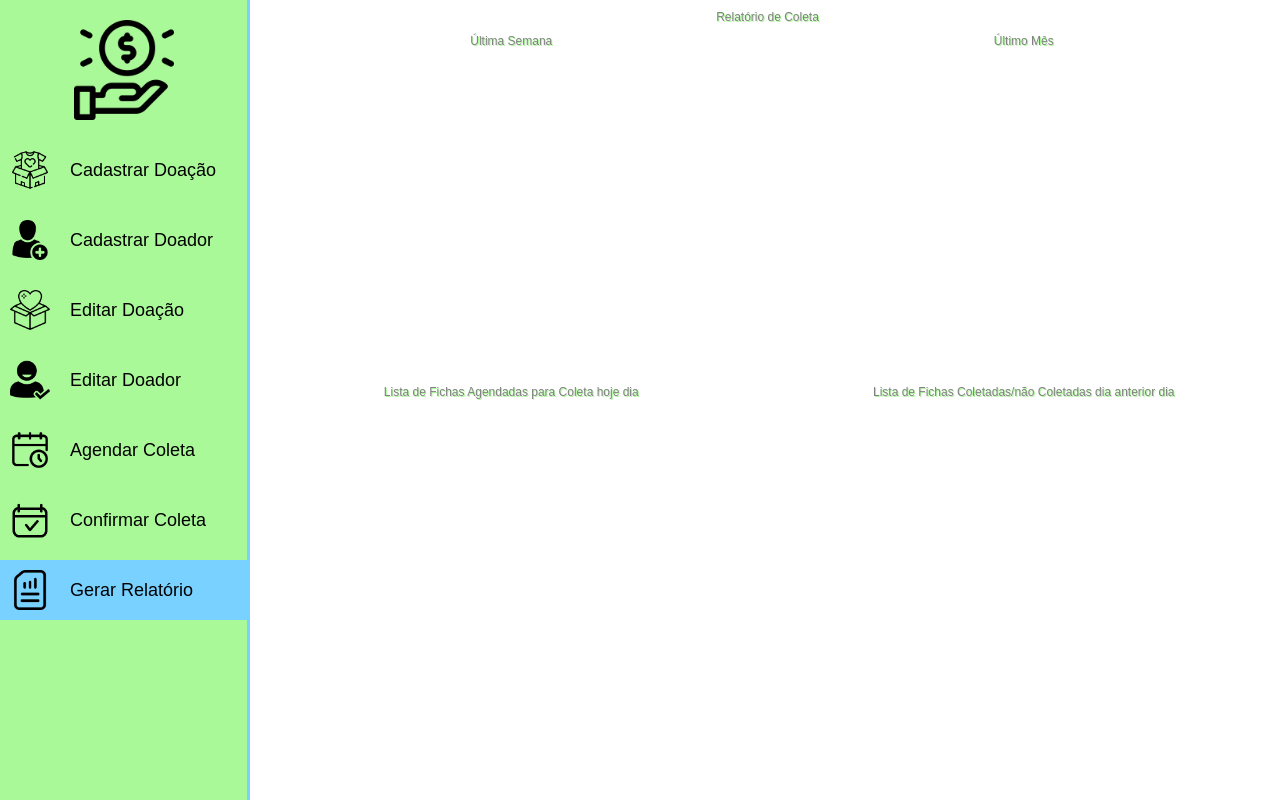
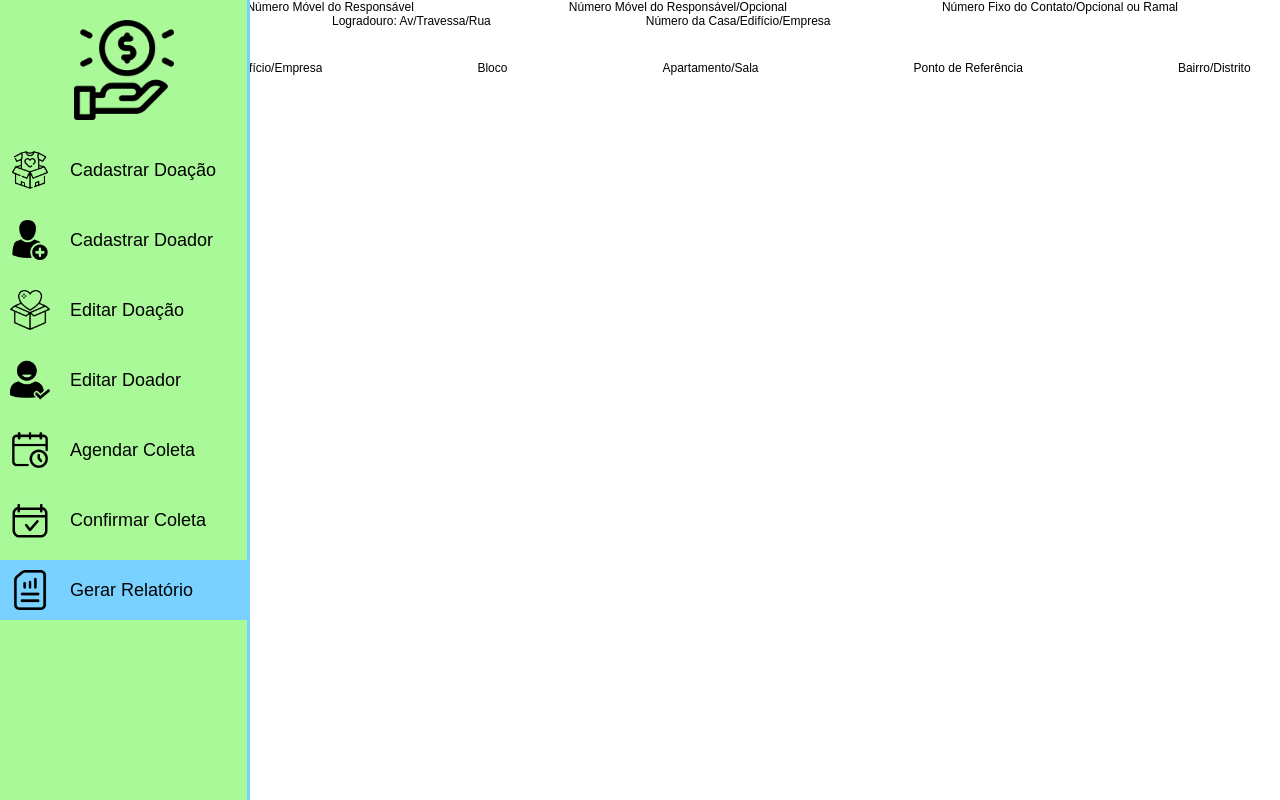
Before and after one commit to HumbertoFox/projeto-0-react, a React (Vite) app: page / in a window 1280 px wide. Built offline with nearby package versions, Linux system fonts and the light colour scheme.

Commit message:
upgrade page cadastro doador e componente form

```diff
--- a/package.json
+++ b/package.json
@@ -13,6 +13,7 @@
     "@hookform/resolvers": "^3.3.4",
     "react": "^18.2.0",
     "react-dom": "^18.2.0",
+    "react-hook-form": "^7.51.4",
     "styled-components": "^6.1.11"
   },
   "devDependencies": {
--- /dev/null
+++ b/src/components/forms/form_cad_doador.jsx
@@ -0,0 +1,59 @@
+import { useForm } from "react-hook-form";
+
+export const FormCadDoador = () => {
+
+    const {
+        register,
+        handleSubmit,
+        formState: { errors }
+    } = useForm();
+
+    return (
+        <form method="POST" action="">
+            <label for="nome">Nome do Doador</label>
+            <input type="text" name="nome" id="nome" />
+            <label for="contato1">Número Móvel do Responsável</label>
+            <input type="tel" name="contato1" id="contato1" />
+            <label for="contato2">Número Móvel do Responsável/Opcional</label>
+            <input type="tel" name="contato2" id="contato2" />
+            <label for="contato3">Número Fixo do Contato/Opcional ou Ramal</label>
+            <input type="tel" name="contato3" id="contato3" />
+            <label for="cep">Cep</label>
+            <input type="number" name="cep" id="cep" onblur="pesquisacep(this.value);" />
+            <label for="rua">Logradouro: Av/Travessa/Rua</label>
+            <input type="text" name="rua" id="rua" />
+            <label for="nunresidencia">Número da Casa/Edifício/Empresa</label>
+            <input type="text" name="nunresidencia" id="nunresidencia" />
+            <div>
+                <input type="radio" name="tiporesidencia" id="casa" value="casa" checked />
+                <label for="casa">Casa</label>
+                <input type="radio" name="tiporesidencia" id="edificio" value="edificio" />
+                <label for="edificio">Edifício</label>
+                <input type="radio" name="tiporesidencia" id="empresa" value="empresa" />
+                <label for="empresa">Empresa</label>
+            </div>
+            <label for="cnpj">Cnpj</label>
+            <input type="number" name="cnpj" id="cnpj" />
+            <label for="predio">Nome do Edifício/Empresa</label>
+            <input type="text" name="predio" id="predio" />
+            <label for="bloco">Bloco</label>
+            <input type="text" name="bloco" id="bloco" />
+            <label for="salaap">Apartamento/Sala</label>
+            <input type="text" name="salaap" id="salaap" />
+            <label for="pontoref">Ponto de Referência</label>
+            <textarea name="pontoref" id="pontoref"></textarea>
+            <label for="bairro">Bairro/Distrito</label>
+            <input type="text" name="bairro" id="bairro" />
+            <label for="cidade">Cidade</label>
+            <input type="text" name="cidade" id="cidade" />
+            <div >
+                <div>
+                    <input type="submit" name="cadastrar_doacao" id="cadastrar_doacao" />
+                </div>
+                <div>
+                    <input type="submit" name="cadastrar_doador" id="cadastrar_doador" />
+                </div>
+            </div>
+        </form>
+    )
+}
--- /dev/null
+++ b/src/pages/cadastrar-doador.jsx
@@ -0,0 +1,9 @@
+import { FormCadDoador } from "../components/forms/form_cad_doador"
+
+export const CadDoadorPage = () => {
+    return (
+        <main>
+            <FormCadDoador />
+        </main>
+    )
+}
--- a/src/pages/report.jsx
+++ b/src/pages/report.jsx
@@ -1,6 +1,29 @@
 import { DivReport, MainReport, SectionCollection } from "../style/reportstyle"
+const diaDaSemana = ["Domingo", "Segunda", "Terça", "Quarta", "Quinta", "Sexta", "Sábado"]
+const dataFull = new Date();
+let diaNaSemana = diaDaSemana[dataFull.getDay()];
+let diaNoMesDownTwo = dataFull.getDate() - 2;
+let diaNoMesDownOne = dataFull.getDate() - 1;
+let diaNaSemanaDown = diaDaSemana[dataFull.getDay() - 1];
 
 export const ReportPage = () => {
+
+    function fichaDoSabado() {
+        if (diaNaSemana == "Segunda") {
+            return "Sábado";
+        } else {
+            return diaNaSemanaDown;
+        };
+    };
+
+    function diaDoMesDown() {
+        if (diaNaSemana == "Segunda") {
+            return diaNoMesDownTwo;
+        } else {
+            return diaNoMesDownOne;
+        };
+    };
+
     return (
         <MainReport>
             <SectionCollection>
@@ -16,10 +39,10 @@ export const ReportPage = () => {
             </SectionCollection>
             <DivReport>
                 <section>
-                    <h2>Lista de Fichas Agendadas para Coleta hoje <strong></strong> dia <strong></strong></h2>
+                    <h2>Lista de Fichas Agendadas para Coleta hoje <strong>{diaNaSemana}</strong> dia <strong>{dataFull.getDate()}</strong></h2>
                 </section>
                 <section>
-                    <h2>Lista de Fichas Coletadas/não Coletadas dia anterior <strong></strong> dia <strong ></strong></h2>
+                    <h2>Lista de Fichas Coletadas/não Coletadas dia anterior <strong>{fichaDoSabado()}</strong> dia <strong >{diaDoMesDown()}</strong></h2>
                 </section>
             </DivReport>
         </MainReport>
--- a/src/pages/routes.jsx
+++ b/src/pages/routes.jsx
@@ -4,11 +4,13 @@ import {
     Routes
 } from "react-router-dom";
 import { ReportPage } from "./report";
+import { CadDoadorPage } from "./cadastrar-doador";
 
 export const AppRouters = () => {
     return (
         <BrowserRouter>
             <Routes>
+                <Route path="/" element={<CadDoadorPage />} />
                 <Route path="/" element={<ReportPage />} />
             </Routes>
         </BrowserRouter>
```
Also changed, not shown: 2 other files (tests, documents, lock files or other folders).
